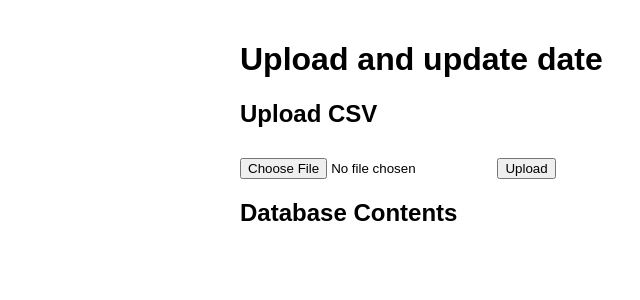
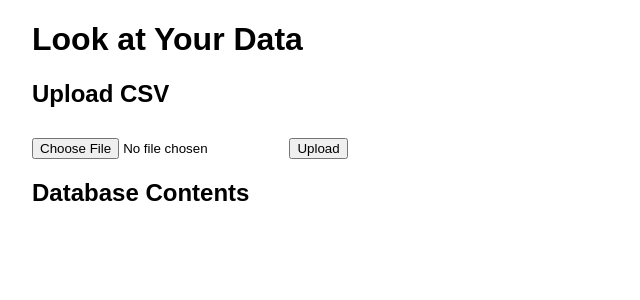
Before and after one commit to eugeneyan/framework-comparison, a FastAPI app: page / in a window 1280 px wide. Shown: the top 300 px of the page, without its empty margins (0-640 px from the left). Run offline with FastAPI, Linux system fonts and the light colour scheme; data that the repository does not hold is empty.

Commit message:
Update html to stretch to fit browser

```diff
--- a/fastapipy/static/style.css
+++ b/fastapipy/static/style.css
@@ -1,8 +1,14 @@
 body {
     font-family: Arial, sans-serif;
-    max-width: 800px;
-    margin: 0 auto;
-    padding: 20px;
+    margin: 0;
+    padding: 0;
+}
+
+.container {
+    width: 100%;
+    max-width: none;
+    padding: 0 2em;
+    box-sizing: border-box;
 }
 
 table {
@@ -17,11 +23,13 @@ th, td {
     text-align: left;
     word-wrap: break-word;
     overflow-wrap: break-word;
-    max-width: 200px; /* Adjust this value as needed */
 }
 
 th {
     background-color: #f2f2f2;
+    position: sticky;
+    top: 0;
+    z-index: 10;
 }
 
 input[type="file"], button {
@@ -52,7 +60,7 @@ textarea {
     width: 100%;
     height: 100%;
     box-sizing: border-box;
-    resize: vertical;
+    resize: both;
     border: none;
     background: transparent;
     font-family: inherit;
--- a/fastapipy/templates/index.html
+++ b/fastapipy/templates/index.html
@@ -3,13 +3,14 @@
 <head>
     <meta charset="UTF-8">
     <meta name="viewport" content="width=device-width, initial-scale=1.0">
-    <title>Upload and update date</title>
+    <title>Look at Your Data</title>
     <script src="https://cdn.jsdelivr.net/npm/axios/dist/axios.min.js"></script>
     <script src="{{ url_for('static', path='script.js') }}"></script>
     <link rel="stylesheet" href="{{ url_for('static', path='style.css') }}">
 </head>
 <body>
-    <h1>Upload and update date</h1>
+    <div class="container">
+        <h1>Look at Your Data</h1>
 
         <h2>Upload CSV</h2>
         <input type="file" id="csvFile" accept=".csv">
@@ -22,5 +23,6 @@
                 <tbody></tbody>
             </table>
         </div>
+    </div>
 </body>
 </html>
```
Lines whose indentation alone changed are shown as unchanged.
